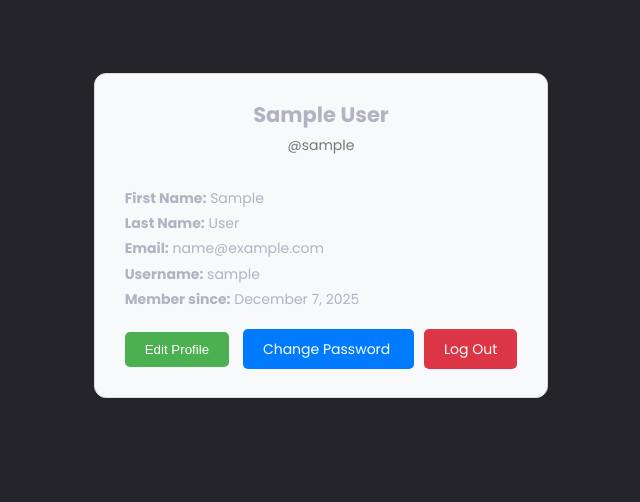
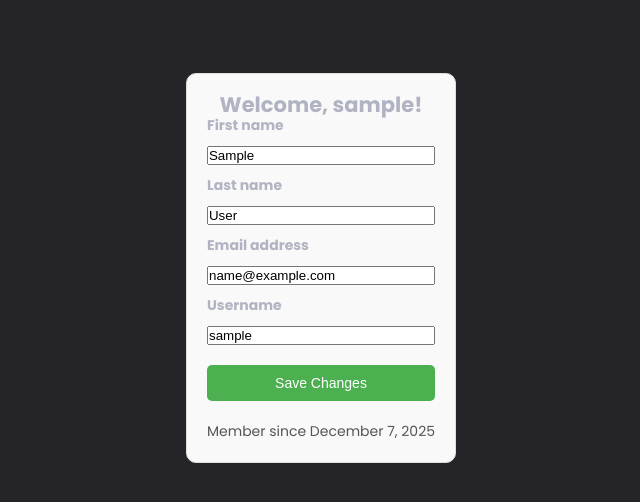
Before and after one commit to Visxal6/Project-B-24, a Django app: page /profile/ in a window 1280 px wide. Shown: the part 77-579 px from the top of the page, without its empty margins (319-959 px from the left). Run offline with Django 5.2, Linux system fonts and the light colour scheme; the visitor is signed in with stand-in values (Sample User, id 1).

Commit message:
override branch edits - need to keep debugging in branch

```diff
--- a/users/templates/users/profile.html
+++ b/users/templates/users/profile.html
@@ -3,62 +3,23 @@
 {% block title %}Profile | CS3240 Project{% endblock %}
 
 {% block content %}
-<section id="profile" style="max-width:700px;margin:auto;padding:30px;background:#f8f9fa;border-radius:12px;border:1px solid #ddd;">
+<section id="profile" style="max-width:600px;margin:auto;padding:20px;background:#f9f9f9;border-radius:10px;border:1px solid #ddd;">
+  <h1 style="text-align:center;">Welcome, {{ user.username }}!</h1>
 
-  <h1 style="text-align:center;margin-bottom:10px;">{{ user.first_name }} {{ user.last_name }}</h1>
-  <p style="text-align:center;color:#777;margin-bottom:30px;">@{{ user.username }}</p>
-
-  <!-- {% if messages %}
-    <div style="margin-bottom:15px;">
+  {% if messages %}
+    <div style="margin:10px 0;">
       {% for message in messages %}
-        {% if 'success' in message.tags %}
-          <div style="padding:10px;border-radius:5px;margin-bottom:5px;background-color:#d4edda;color:#155724;">
+        <div>
           {{ message }}
         </div>
-        {% elif 'error' in message.tags or 'danger' in message.tags %}
-          <div style="padding:10px;border-radius:5px;margin-bottom:5px;background-color:#f8d7da;color:#721c24;">
-            {{ message }}
-          </div>
-        {% else %}
-          <div style="padding:10px;border-radius:5px;margin-bottom:5px;background-color:#fff3cd;color:#856404;">
-            {{ message }}
+      {% endfor %}
     </div>
   {% endif %}
-      {% endfor %}
-    </div>
-  {% endif %} -->
 
-  <!-- Display Mode -->
-  <div id="display-mode" style="line-height:1.8;">
-    <p><strong>First Name:</strong> {{ user.first_name }}</p>
-    <p><strong>Last Name:</strong> {{ user.last_name }}</p>
-    <p><strong>Email:</strong> {{ user.email }}</p>
-    <p><strong>Username:</strong> {{ user.username }}</p>
-    <p><strong>Member since:</strong> {{ user.date_joined|date:"F j, Y" }}</p>
-
-    <div style="text-align:center;margin-top:20px;">
-      <button type="button" onclick="toggleEdit(true)" style="
-        background-color:#4CAF50;color:white;padding:10px 20px;
-        border:none;border-radius:5px;cursor:pointer;">Edit Profile</button>
-
-      <a href="{% url 'password_change' %}" style="
-        background-color:#007BFF;color:white;padding:10px 20px;
-        border:none;border-radius:5px;text-decoration:none;margin-left:10px;">
-        Change Password
-      </a>
-
-      <a href="{% url 'logout' %}" style="
-        background-color:#dc3545;color:white;padding:10px 20px;
-        border:none;border-radius:5px;text-decoration:none;margin-left:10px;">
-        Log Out
-      </a>
-    </div>
-  </div>
-
-  <!-- Edit Mode -->
-  <div id="edit-mode" style="display:none;">
   <form method="POST" style="display:flex;flex-direction:column;gap:10px;">
     {% csrf_token %}
+    {{ form.non_field_errors }}
+
     {% for field in form %}
       <label for="{{ field.id_for_label }}" style="font-weight:bold;">{{ field.label }}</label>
       {{ field }}
@@ -67,23 +28,22 @@
       {% endif %}
     {% endfor %}
 
-      <div style="display:flex;justify-content:center;margin-top:10px;gap:10px;">
     <button type="submit" style="
-          background-color:#4CAF50;color:white;padding:10px 20px;
-          border:none;border-radius:5px;cursor:pointer;">Save Changes</button>
-        <button type="button" onclick="toggleEdit(false)" style="
-          background-color:#6c757d;color:white;padding:10px 20px;
-          border:none;border-radius:5px;cursor:pointer;">Cancel</button>
-      </div>
+      background-color:#4CAF50;
+      color:white;
+      padding:10px;
+      border:none;
+      border-radius:5px;
+      cursor:pointer;
+      font-size:1em;
+      margin-top:10px;
+    ">
+      Save Changes
+    </button>
   </form>
-  </div>
+
+  <p style="margin-top:20px;text-align:center;color:#555;">
+    Member since {{ user.date_joined|date:"F j, Y" }}
+  </p>
 </section>
-
-<script>
-  // simple toggle between display and edit
-  function toggleEdit(showEdit) {
-    document.getElementById('display-mode').style.display = showEdit ? 'none' : 'block';
-    document.getElementById('edit-mode').style.display = showEdit ? 'block' : 'none';
-  }
-</script>
 {% endblock %}
```
Lines whose indentation alone changed are shown as unchanged.
